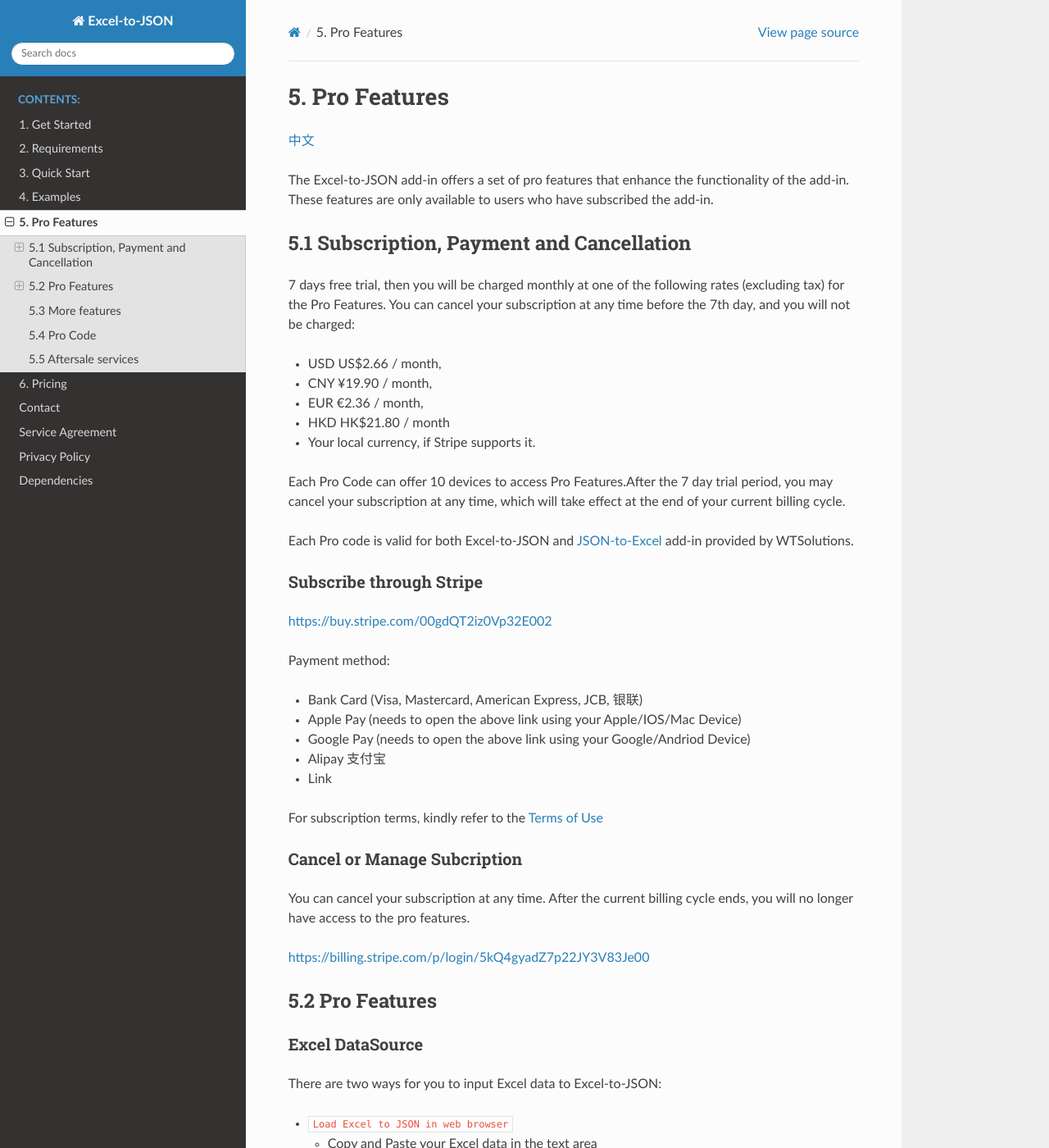
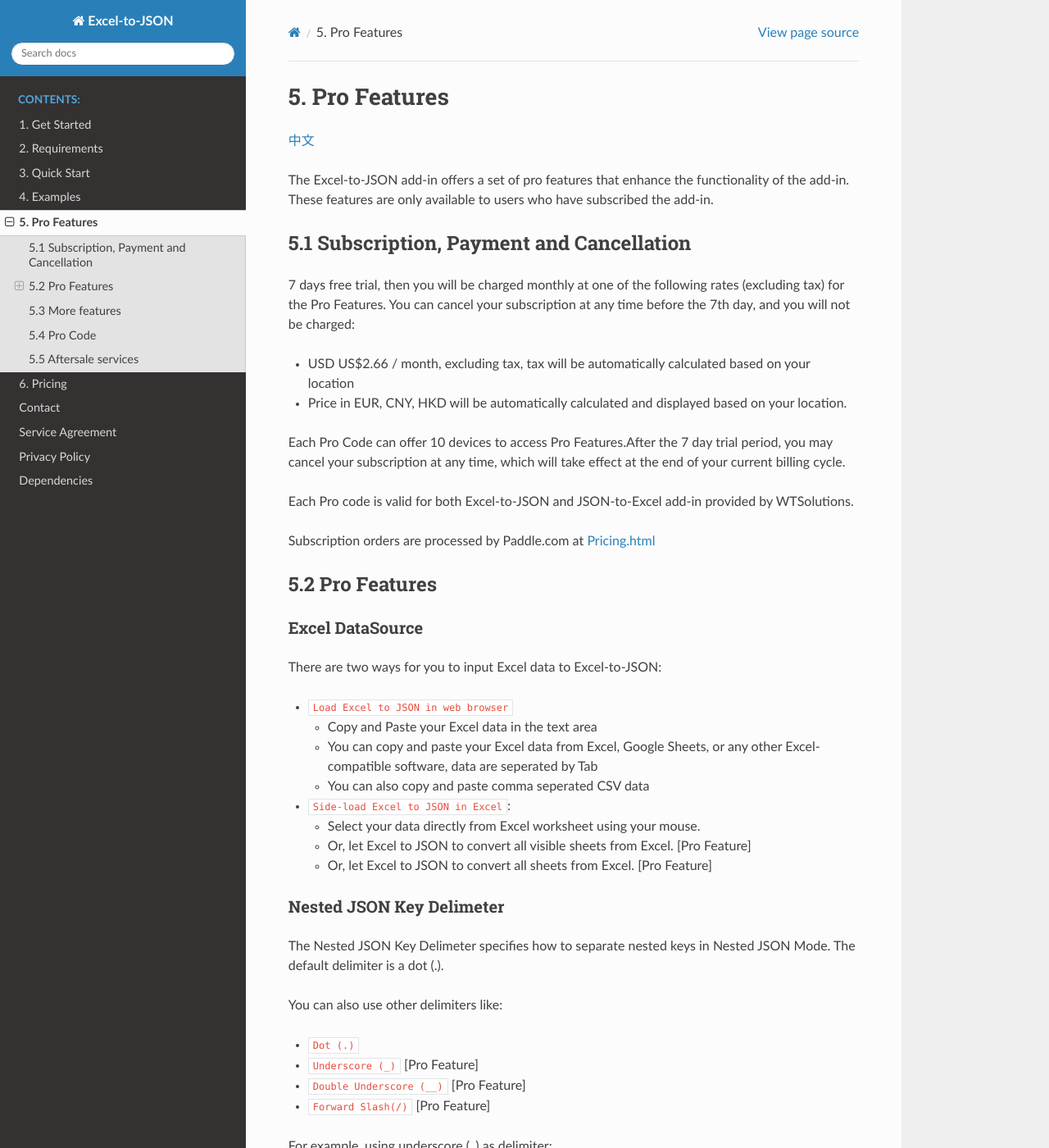
Before and after one commit to he-yang/Excel-to-JSON, a Sphinx documentation site: the page built from source/profeatures.md, in a window 1280 px wide and 1400 px high. Shown: the whole window at 82% size. Built offline with Sphinx 7.4.7 and the Read the Docs theme 3.1.0, drawn with Linux system fonts in a browser that asks for light colours.

Commit message:
add paddle

```diff
--- a/source/_templates/layout.html
+++ b/source/_templates/layout.html
@@ -3,6 +3,8 @@
 {% block htmltitle %}
     {{ super() }}
     <!-- 添加自定义的 meta 标签 -->
+    <meta name="bytedance-verification-code" content="Ul8nC1RgDUAft97jdCPd" />
+
     <script type="application/ld+json">
         {
           "@context": "https://schema.org",
--- a/source/profeatures.md
+++ b/source/profeatures.md
@@ -7,35 +7,14 @@
 ## 5.1 Subscription, Payment and Cancellation
 
 7 days free trial, then you will be charged monthly at one of the following rates (excluding tax) for the Pro Features. You can cancel your subscription at any time before the 7th day, and you will not be charged:
-- USD US$2.66 / month,
-- CNY ¥19.90 / month,
-- EUR €2.36 / month,
-- HKD HK$21.80 / month
-- Your local currency, if Stripe supports it.
+- USD US$2.66 / month, excluding tax, tax will be automatically calculated based on your location
+- Price in EUR, CNY, HKD will be automatically calculated and displayed based on your location.
 
 Each Pro Code can offer 10 devices to access Pro Features.After the 7 day trial period, you may cancel your subscription at any time, which will take effect at the end of your current billing cycle.
 
-Each Pro code is valid for both Excel-to-JSON and [JSON-to-Excel](https://json-to-excel.wtsolutions.cn/en/latest/) add-in provided by WTSolutions.
+Each Pro code is valid for both Excel-to-JSON and JSON-to-Excel add-in provided by WTSolutions.
 
-### Subscribe through Stripe
-
-[https://buy.stripe.com/00gdQT2iz0Vp32E002](https://buy.stripe.com/00gdQT2iz0Vp32E002)
-
-Payment method:
-- Bank Card (Visa, Mastercard, American Express, JCB, 银联)
-- Apple Pay (needs to open the above link using your Apple/IOS/Mac Device)
-- Google Pay (needs to open the above link using your Google/Andriod Device)
-- Alipay 支付宝
-- Link
-
-For subscription terms, kindly refer to the [Terms of Use](termsofuse.md)
-
-### Cancel or Manage Subcription
-
-You can cancel your subscription at any time. After the current billing cycle ends, you will no longer have access to the pro features.
-
-[https://billing.stripe.com/p/login/5kQ4gyadZ7p22JY3V83Je00](https://billing.stripe.com/p/login/5kQ4gyadZ7p22JY3V83Je00)
-
+Subscription orders are processed by Paddle.com at [Pricing.html](pricing.md)
 
 ## 5.2 Pro Features
 
```
Also changed, not shown: source/pricing.md (+30 -16 lines), source/_static/custom.js (line endings or trailing spaces), source/dependencies.md (line endings or trailing spaces), 4 other files.
